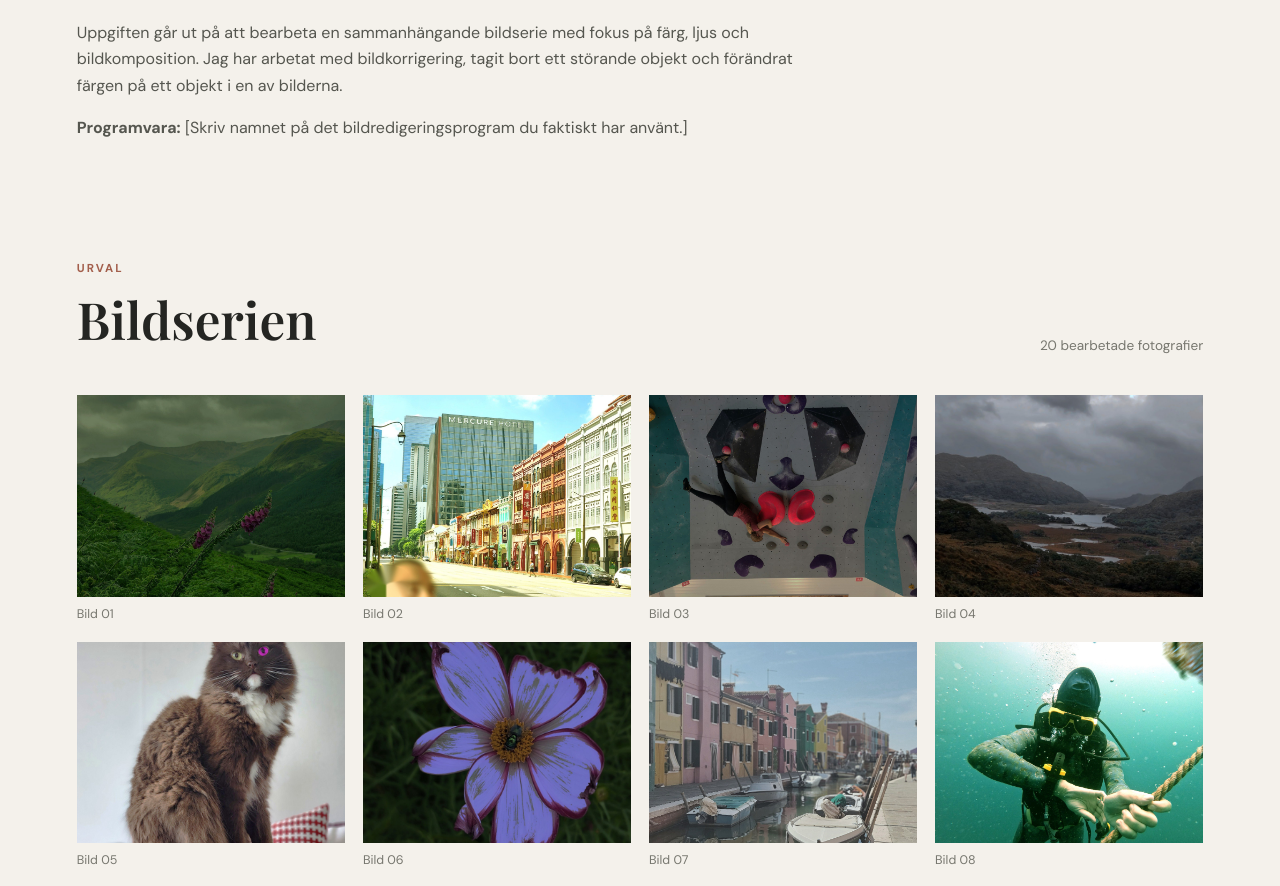
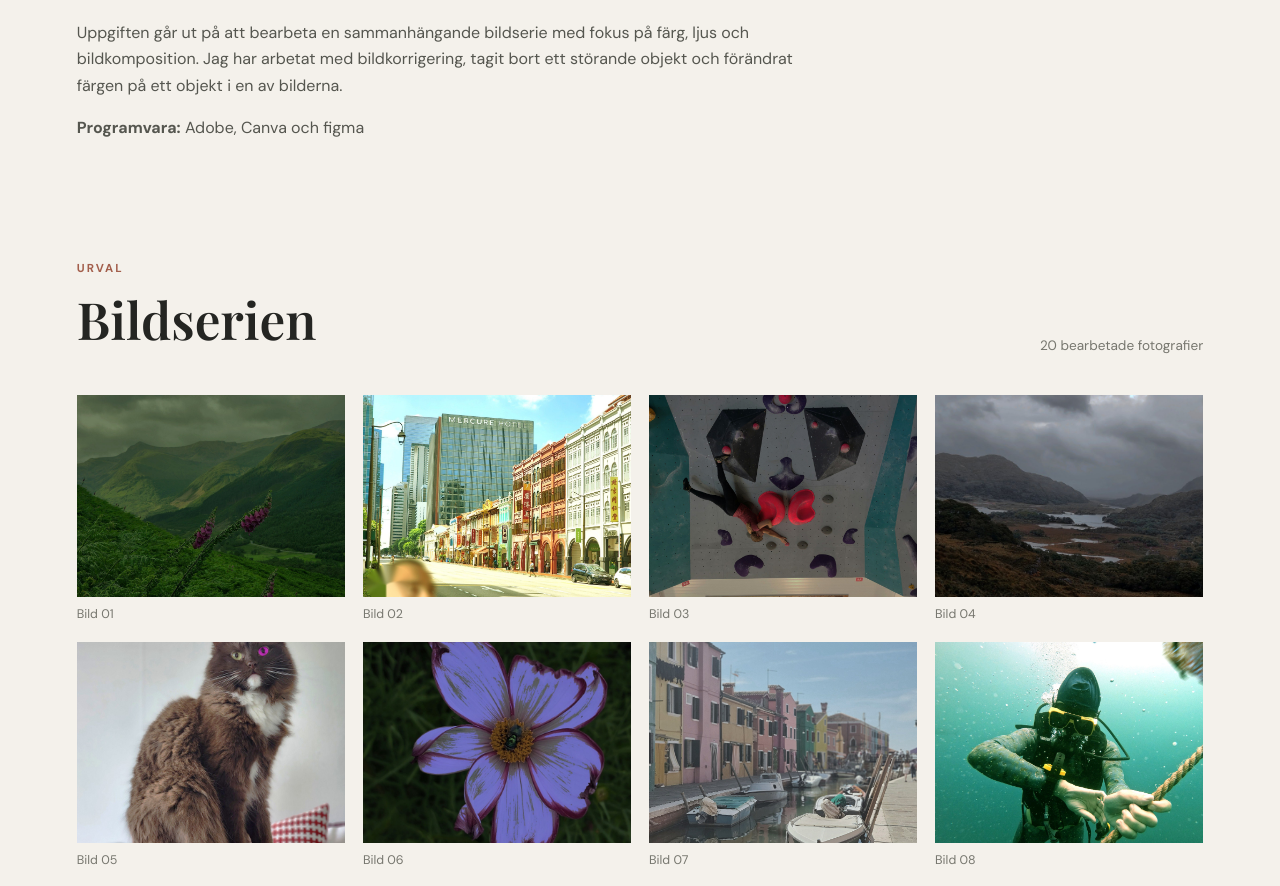
Before and after one commit to tamtat2005-ops/Bildredigering, a plain HTML site: page index.html in a window 1280 px wide. Shown: the part 896-1782 px from the top of the page. Drawn offline with nearby package versions, Linux system fonts and the light colour scheme.

Commit message:
Revise software list in introduction section
Updated software used for image editing in the introduction section.

```diff
--- a/index.html
+++ b/index.html
@@ -4,7 +4,7 @@
 <button class="menu-toggle" aria-label="Öppna meny" aria-expanded="false">☰</button>
 <nav><a href="index.html">Startsida</a><a href="redigering.html">Bildredigering</a><a href="om-mig.html">Om mig</a></nav></header>
 <section class="hero"><img src="assets/header.png" alt="Landskap med gröna berg"><div class="hero-copy"><p class="eyebrow">FOTOGRAFI · BILDBEARBETNING</p><h1>Visual Stories</h1><p>En bildserie om platser, detaljer och ögonblick.</p><a class="button" href="redigering.html">Se bildredigeringen</a></div></section>
-<main><section class="intro"><p class="eyebrow">LABORATION 1.2</p><h2>En serie, många uttryck</h2><p>Uppgiften går ut på att bearbeta en sammanhängande bildserie med fokus på färg, ljus och bildkomposition. Jag har arbetat med bildkorrigering, tagit bort ett störande objekt och förändrat färgen på ett objekt i en av bilderna.</p><p><strong>Programvara:</strong> [Skriv namnet på det bildredigeringsprogram du faktiskt har använt.]</p></section>
+<main><section class="intro"><p class="eyebrow">LABORATION 1.2</p><h2>En serie, många uttryck</h2><p>Uppgiften går ut på att bearbeta en sammanhängande bildserie med fokus på färg, ljus och bildkomposition. Jag har arbetat med bildkorrigering, tagit bort ett störande objekt och förändrat färgen på ett objekt i en av bilderna.</p><p><strong>Programvara:</strong> Adobe, Canva och figma </p></section>
 <section class="gallery"><div class="section-heading"><div><p class="eyebrow">URVAL</p><h2>Bildserien</h2></div><p>20 bearbetade fotografier</p></div><div class="image-grid"><figure><img loading="lazy" src="assets/images/bildserie001.jpeg" alt="Bild 1 ur bildserien"><figcaption>Bild 01</figcaption></figure>
 <figure><img loading="lazy" src="assets/images/bildserie002.jpeg" alt="Bild 2 ur bildserien"><figcaption>Bild 02</figcaption></figure>
 <figure><img loading="lazy" src="assets/images/bildserie003.jpeg" alt="Bild 3 ur bildserien"><figcaption>Bild 03</figcaption></figure>
```
